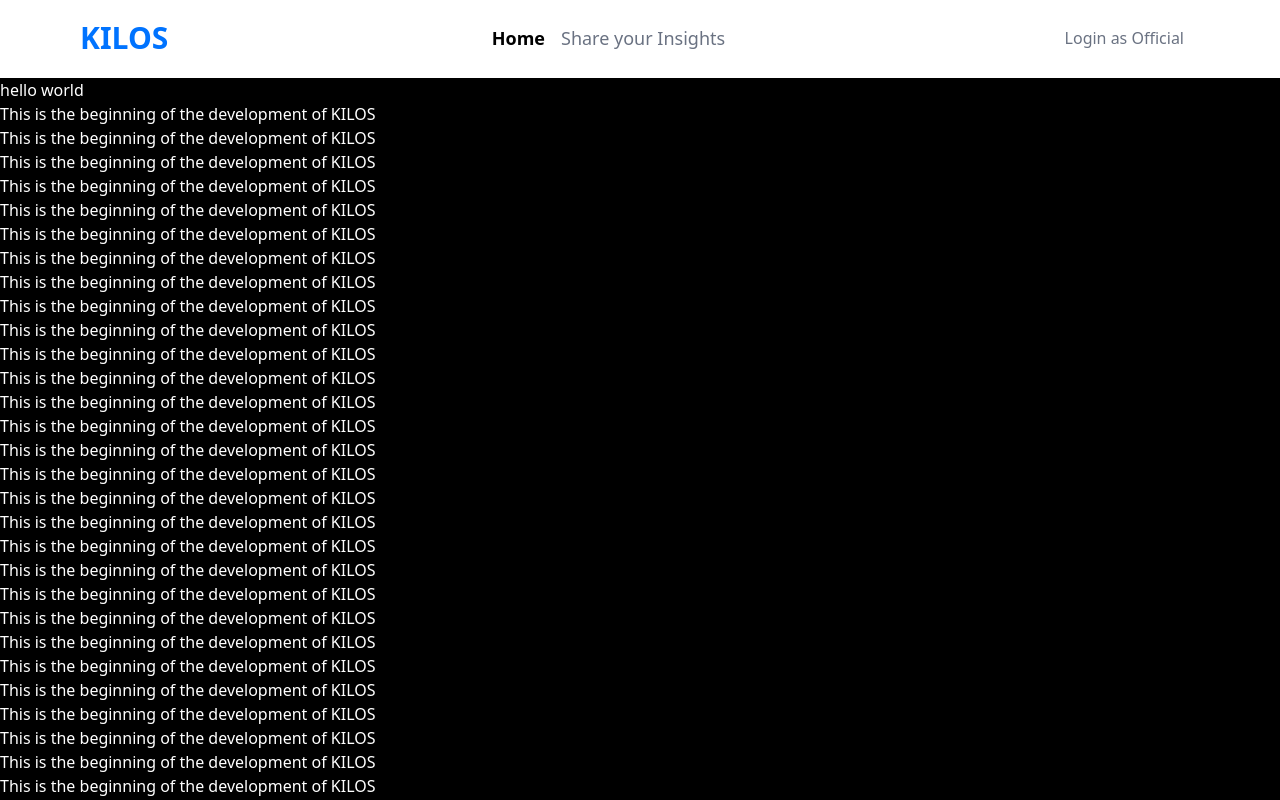
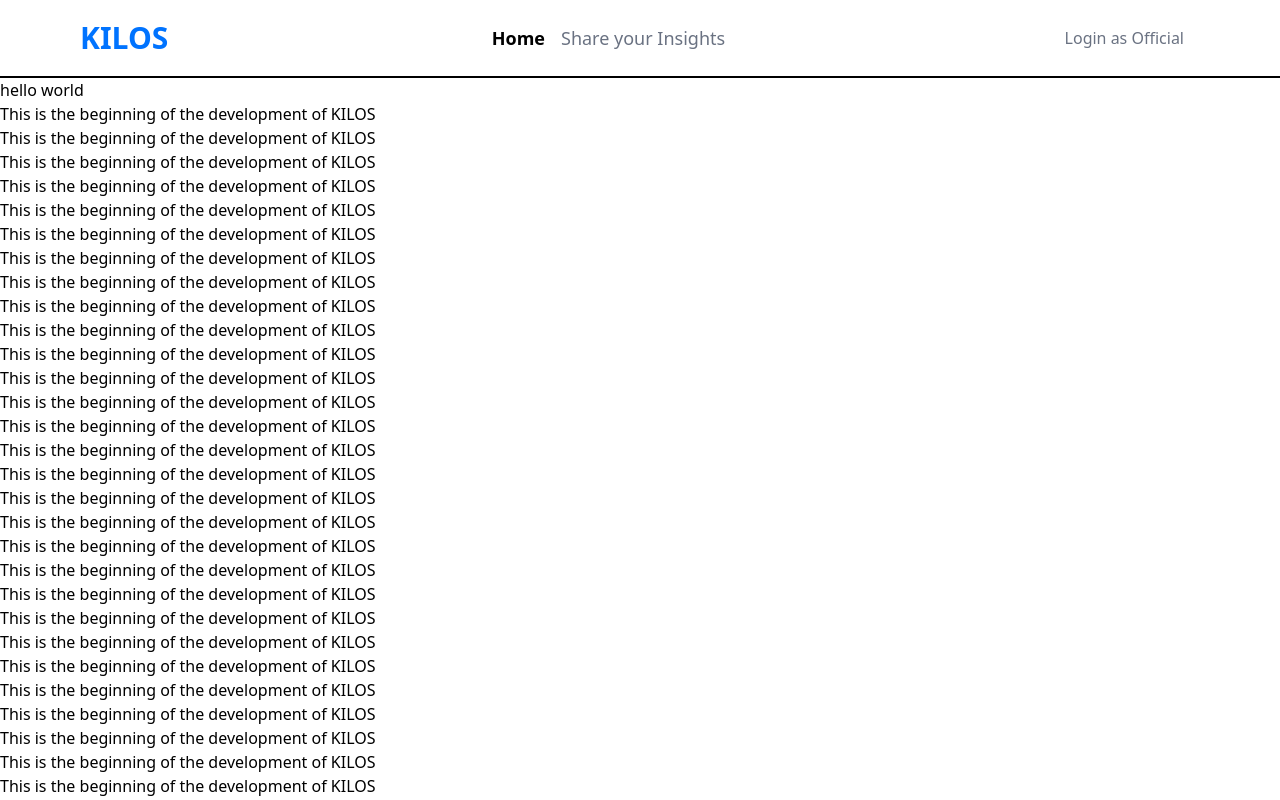
Before and after one commit to snowP26/KILOS-Capstone, a Next.js app: page / in a window 1280 px wide. Shown: the top 800 px of the page. Built offline with nearby package versions, Linux system fonts and the light colour scheme.

Commit message:
fix: remove .env hehe

```diff
--- a/src/app/layout.tsx
+++ b/src/app/layout.tsx
@@ -22,7 +22,7 @@ export default function RootLayout({
   return (
     <html lang="en">
       <body
-        className={`${lato.variable} antialiased bg-black text-white`}
+        className={`${lato.variable} antialiased`}
       >
         {children}
       </body>
```
Also changed, not shown: src/app/globals.css (+0 -24 lines), 2 other files (tests, documents, lock files or other folders).
